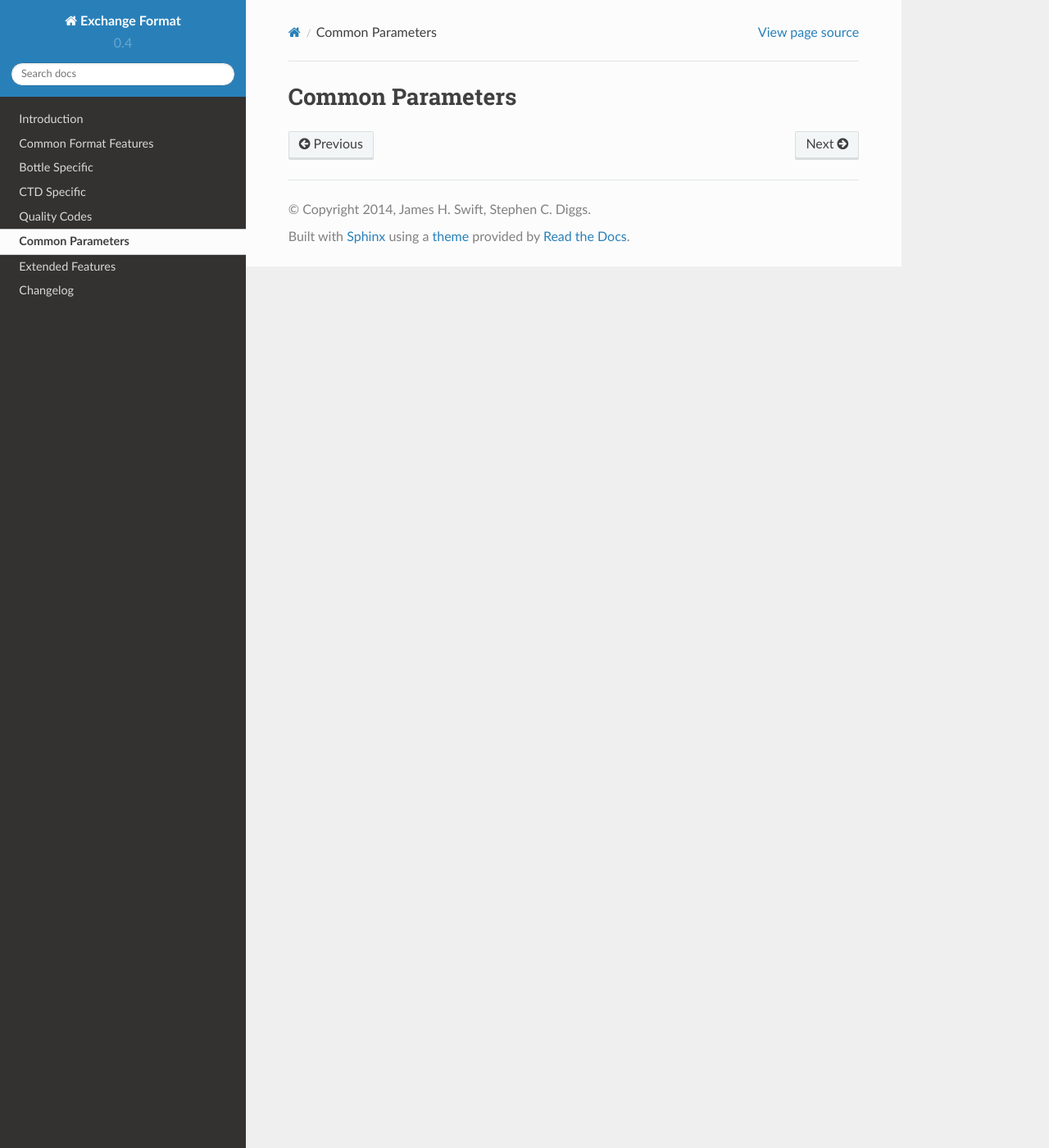
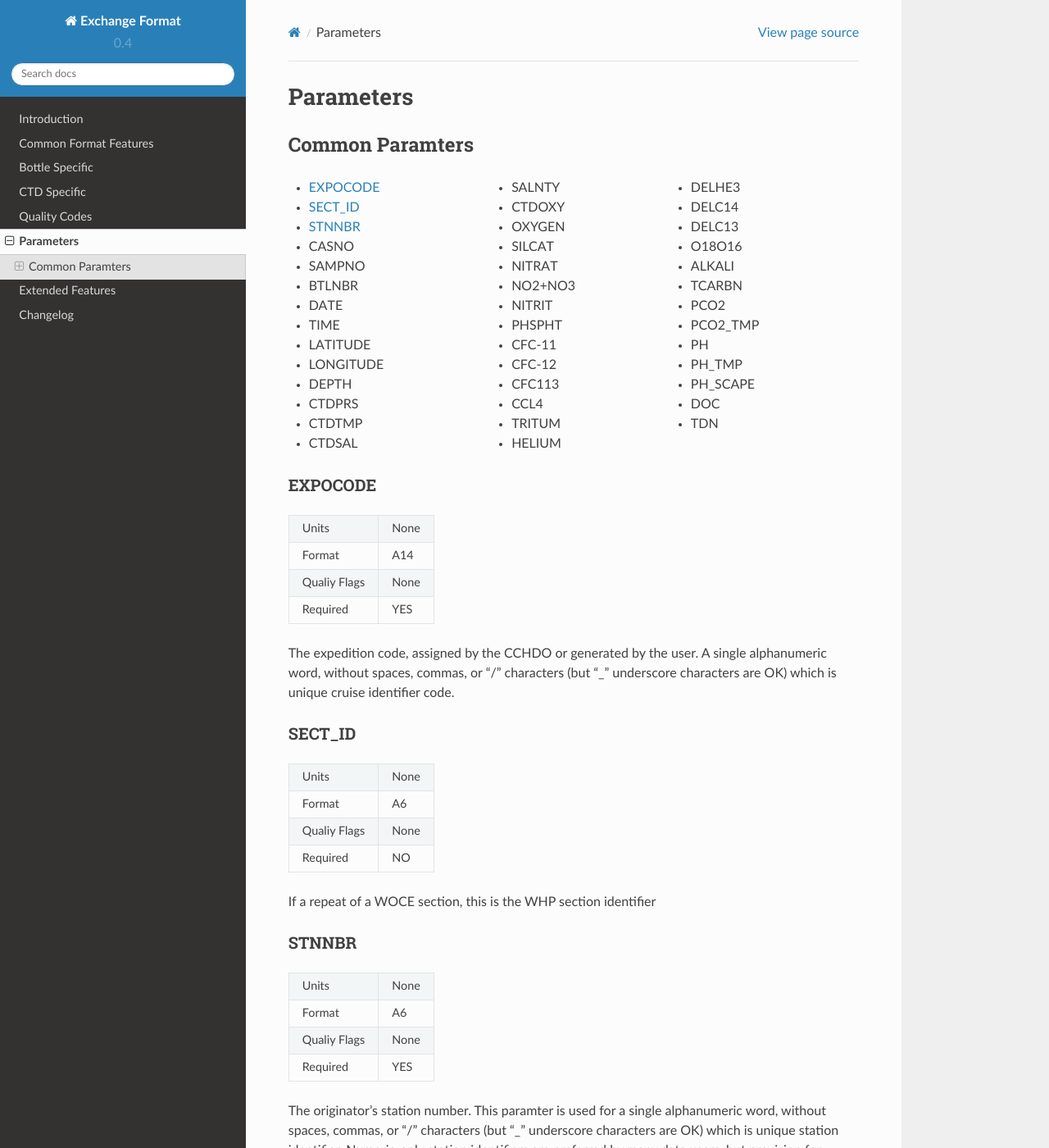
Before and after one commit to cchdo/exchange, a Sphinx documentation site: the page built from docs/parameters.rst, in a window 1280 px wide and 1400 px high. Shown: the whole window at 82% size. Built offline with Sphinx 7.4.7 and the Read the Docs theme 2.0.0, drawn with Linux system fonts in a browser that asks for light colours; some of the changed text lies outside the part shown.

Commit message:
start on parameters page

```diff
--- a/docs/parameters.rst
+++ b/docs/parameters.rst
@@ -1,2 +1,89 @@
-Common Parameters
-=================
+Parameters
+==========
+
+Common Paramters
+----------------
+
+.. hlist::
+  :columns: 3
+
+  * EXPOCODE_
+  * SECT_ID_
+  * STNNBR_
+  * CASNO
+  * SAMPNO
+  * BTLNBR
+  * DATE
+  * TIME
+  * LATITUDE
+  * LONGITUDE
+  * DEPTH
+  * CTDPRS
+  * CTDTMP
+  * CTDSAL
+  * SALNTY
+  * CTDOXY
+  * OXYGEN
+  * SILCAT
+  * NITRAT
+  * NO2+NO3
+  * NITRIT
+  * PHSPHT
+  * CFC-11
+  * CFC-12
+  * CFC113
+  * CCL4
+  * TRITUM
+  * HELIUM
+  * DELHE3
+  * DELC14
+  * DELC13
+  * O18O16
+  * ALKALI
+  * TCARBN
+  * PCO2
+  * PCO2_TMP
+  * PH
+  * PH_TMP
+  * PH_SCAPE
+  * DOC
+  * TDN
+
+EXPOCODE
+^^^^^^^^
+
+=============== =========
+Units           None
+Format          A14
+Qualiy Flags    None
+Required        YES
+=============== =========
+
+The expedition code, assigned by the CCHDO or generated by the user.
+A single alphanumeric word, without spaces, commas, or "/" characters (but "_" underscore characters are OK) which is unique cruise identifier code.
+
+SECT_ID
+^^^^^^^
+
+=============== =========
+Units           None
+Format          A6
+Qualiy Flags    None
+Required        NO
+=============== =========
+
+If a repeat of a WOCE section, this is the WHP section identifier
+
+STNNBR
+^^^^^^^
+
+=============== =========
+Units           None
+Format          A6
+Qualiy Flags    None
+Required        YES
+=============== =========
+
+The originator's station number.
+This paramter is used for a single alphanumeric word, without spaces, commas, or "/" characters (but "_" underscore characters are OK) which is unique station identifier.
+Numeric-only station identifiers are preferred by many data users, but provision for alphanumeric identifiers is retained to maintain compatibility with WOCE records.
```
